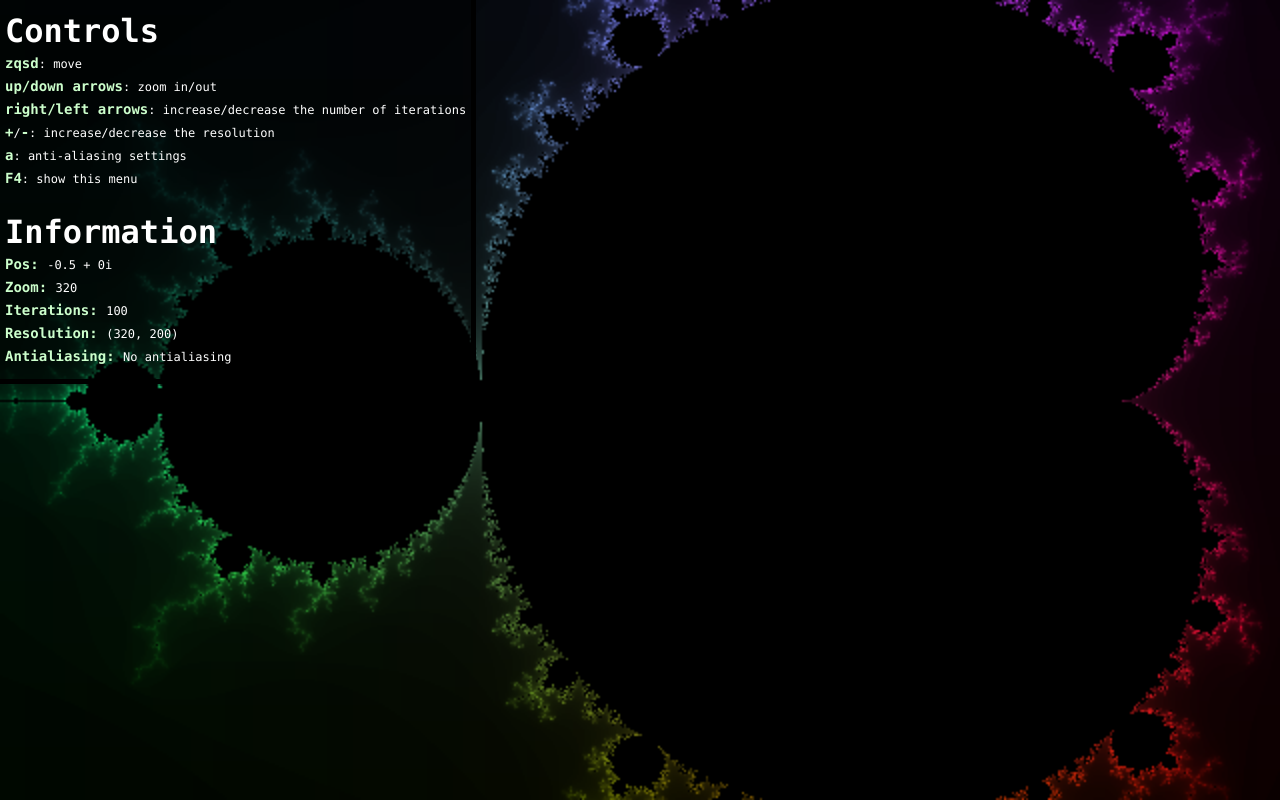
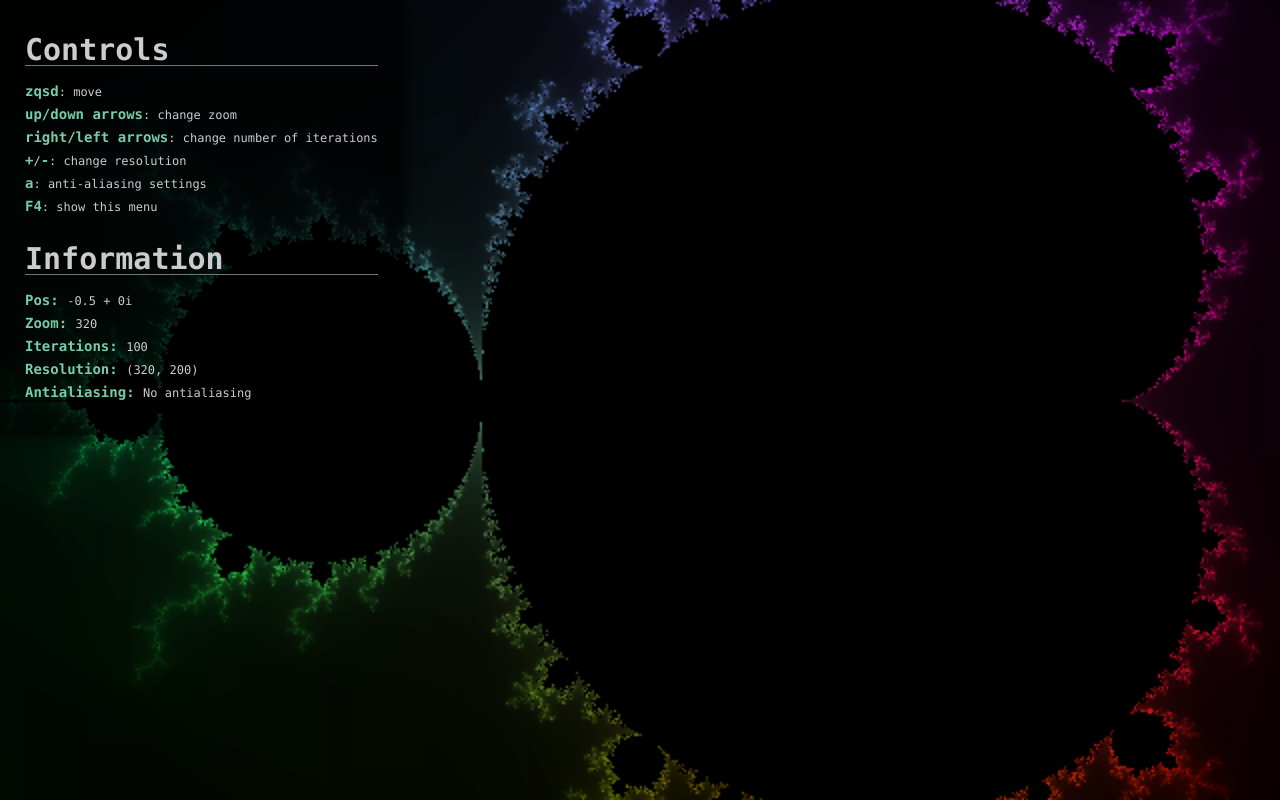
Before and after one commit to d-002/mandelbrot, a plain HTML site: page index.html in a window 1280 px wide. Drawn offline with Linux system fonts and the light colour scheme.

Commit message:
Better menu, edited text

```diff
--- a/index.html
+++ b/index.html
@@ -10,9 +10,9 @@
 			<div>
 				<h1>Controls</h1>
 				<p><strong>zqsd</strong>: move</p>
-				<p><strong>up/down arrows</strong>: zoom in/out</p>
-				<p><strong>right/left arrows</strong>: increase/decrease the number of iterations</p>
-				<p><strong>+</strong>/<strong>-</strong>: increase/decrease the resolution</p>
+				<p><strong>up/down arrows</strong>: change zoom</p>
+				<p><strong>right/left arrows</strong>: change number of iterations</p>
+				<p><strong>+</strong>/<strong>-</strong>: change resolution</p>
 				<p><strong>a</strong>: anti-aliasing settings</p>
 				<p><strong>F4</strong>: show this menu</p>
 			</div>
--- a/style.css
+++ b/style.css
@@ -1,14 +1,15 @@
 html, body {
 	margin: 0;
 	padding: 0;
-	color: #fff;
+	color: #ccc;
     font-family: consolas;
     line-height: 10px;
 }
 
-h3 {
-	font-size: 10px;
-	text-decoration: underline;
+h1 {
+	font-size: 30px;
+	padding-bottom: 10px;
+	border-bottom: 1px solid #777;
 }
 
 p {
@@ -18,12 +19,13 @@ p {
 strong {
 	font-weight: bold;
 	font-size: 14px;
-	color: #cfc;
+	color: #7ca;
 }
 
 canvas {
 	width: 100%;
 	height: 100%;
+	background-color: #222;
 }
 
 div div {
@@ -33,10 +35,10 @@ div div {
 #div-F4 {
 	transition: transform 0.3s ease-out;
     position: absolute;
-    background-color: rgba(0, 0, 0, 0.5);
-    border: 5px solid black;
-	border-top: none;
-	border-left: none;
+    background-color: rgba(0, 0, 0, 0.7);
+	box-shadow: 0 0 20px black;
+	padding: 20px;
+	border-radius: 0 0 20px 0;
 }
 
 .showed {
@@ -44,5 +46,5 @@ div div {
 }
 
 .hidden {
-	transform: translateY(-100%);
+	transform: translateY(-120%);
 }
```
